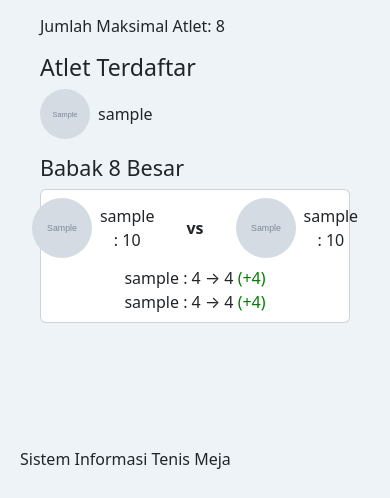
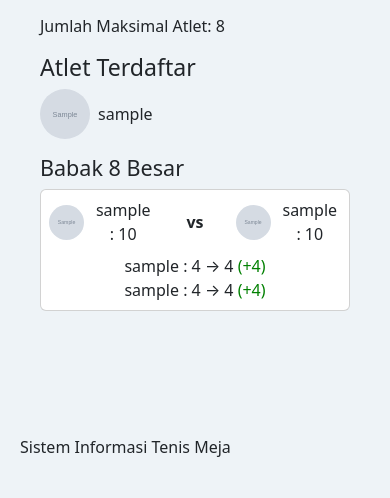
Before and after one commit to SeRyuu25/Tugas-Akhir, a Django app: page /tournaments/1/ in a window 390 px wide. Shown: the part 204-702 px from the top of the page. Run offline with Django 5.2, Linux system fonts and the light colour scheme; tables that the repository leaves empty hold one stand-in row (values such as "Sample post"); grey boxes marked "Sample" are stand-in pictures; parts of the project's set-up code (start-up, migrations or seed data) failed here and were passed over.

Commit message:
Update tournament detail page

```diff
--- a/static/css/style.css
+++ b/static/css/style.css
@@ -128,3 +128,24 @@ label[for="profile_image"]:hover {
   color: #dc3545;
   margin-top: .25rem;
 }
+
+.match-athlete-pfp {
+    width: 60px; /* Default width for larger screens */
+    height: 60px; /* Default height for larger screens */
+    object-fit: cover; /* Ensures the image covers the area without distortion */
+}
+
+/* Media Query for mobile devices */
+@media (max-width: 767px) {
+    .match-athlete-pfp {
+        width: 40px;  /* Smaller width for mobile */
+        height: 40px; /* Smaller height for mobile */
+    }
+}
+
+@media (max-width: 575px) {
+    .match-athlete-pfp {
+        width: 35px;
+        height: 35px;
+    }
+}
--- a/templates/tournaments/tournament_detail.html
+++ b/templates/tournaments/tournament_detail.html
@@ -104,8 +104,7 @@
                   <img
                     src="{% if match.athlete1.user.profile_image %}{{ match.athlete1.user.profile_image.url }}{% else %}{% static 'images/default_profile.jpg' %}{% endif %}"
                     alt="{{ match.athlete1.user.nickname }}"
-                    class="rounded-circle me-2"
-                    style="width:60px; height:60px; object-fit: cover;"
+                    class="rounded-circle me-2 match-athlete-pfp"
                   >
                   <span>{{ match.athlete1.user.nickname }}</span>
                 </div>
@@ -115,8 +114,7 @@
                   <img
                     src="{% if match.athlete2.user.profile_image %}{{ match.athlete2.user.profile_image.url }}{% else %}{% static 'images/default_profile.jpg' %}{% endif %}"
                     alt="{{ match.athlete2.user.nickname }}"
-                    class="rounded-circle me-2"
-                    style="width:60px; height:60px; object-fit: cover;"
+                    class="rounded-circle me-2 match-athlete-pfp"
                   >
                   <span>{{ match.athlete2.user.nickname }}</span>
                 </div>
@@ -134,8 +132,7 @@
                     <img
                       src="{% if match.athlete1.user.profile_image %}{{ match.athlete1.user.profile_image.url }}{% else %}{% static 'images/default_profile.jpg' %}{% endif %}"
                       alt="{{ match.athlete1.user.nickname }}"
-                      class="rounded-circle me-2"
-                      style="width:60px; height:60px; object-fit: cover;"
+                      class="rounded-circle me-2 match-athlete-pfp"
                     >
                     <strong style="color: green; font-weight: bold;">{{ match.athlete1.user.nickname }} (M) : {{ match.score1 }}</strong>
                   </div>
@@ -144,8 +141,7 @@
                     <img
                       src="{% if match.athlete2.user.profile_image %}{{ match.athlete2.user.profile_image.url }}{% else %}{% static 'images/default_profile.jpg' %}{% endif %}"
                       alt="{{ match.athlete2.user.nickname }}"
-                      class="rounded-circle me-2"
-                      style="width:60px; height:60px; object-fit: cover;"
+                      class="rounded-circle me-2 match-athlete-pfp"
                     >
                     <strong style="color: red; font-weight: bold;">{{ match.athlete2.user.nickname }} (K) : {{ match.score2 }}</strong>
                   </div>
@@ -182,8 +178,7 @@
                     <img
                       src="{% if match.athlete2.user.profile_image %}{{ match.athlete2.user.profile_image.url }}{% else %}{% static 'images/default_profile.jpg' %}{% endif %}"
                       alt="{{ match.athlete2.user.nickname }}"
-                      class="rounded-circle me-2"
-                      style="width:60px; height:60px; object-fit: cover;"
+                      class="rounded-circle me-2 match-athlete-pfp"
                     >
                     <strong style="color: green; font-weight: bold;">{{ match.athlete2.user.nickname }} (M) : {{ match.score2 }}</strong>
                   </div>
@@ -192,8 +187,7 @@
                     <img
                       src="{% if match.athlete1.user.profile_image %}{{ match.athlete1.user.profile_image.url }}{% else %}{% static 'images/default_profile.jpg' %}{% endif %}"
                       alt="{{ match.athlete1.user.nickname }}"
-                      class="rounded-circle me-2"
-                      style="width:60px; height:60px; object-fit: cover;"
+                      class="rounded-circle me-2 match-athlete-pfp"
                     >
                     <strong style="color: red; font-weight: bold;">{{ match.athlete1.user.nickname }} (K) : {{ match.score1 }}</strong>
                   </div>
@@ -230,8 +224,7 @@
                     <img
                       src="{% if match.athlete1.user.profile_image %}{{ match.athlete1.user.profile_image.url }}{% else %}{% static 'images/default_profile.jpg' %}{% endif %}"
                       alt="{{ match.athlete1.user.nickname }}"
-                      class="rounded-circle me-2"
-                      style="width:60px; height:60px; object-fit: cover;"
+                      class="rounded-circle me-2 match-athlete-pfp"
                     >
                     <span>{{ match.athlete1.user.nickname }} : {{ match.score1 }}</span>
                   </div>
@@ -240,8 +233,7 @@
                     <img
                       src="{% if match.athlete2.user.profile_image %}{{ match.athlete2.user.profile_image.url }}{% else %}{% static 'images/default_profile.jpg' %}{% endif %}"
                       alt="{{ match.athlete2.user.nickname }}"
-                      class="rounded-circle me-2"
-                      style="width:60px; height:60px; object-fit: cover;"
+                      class="rounded-circle me-2 match-athlete-pfp"
                     >
                     <span>{{ match.athlete2.user.nickname }} : {{ match.score2 }}</span>
                   </div>
```
